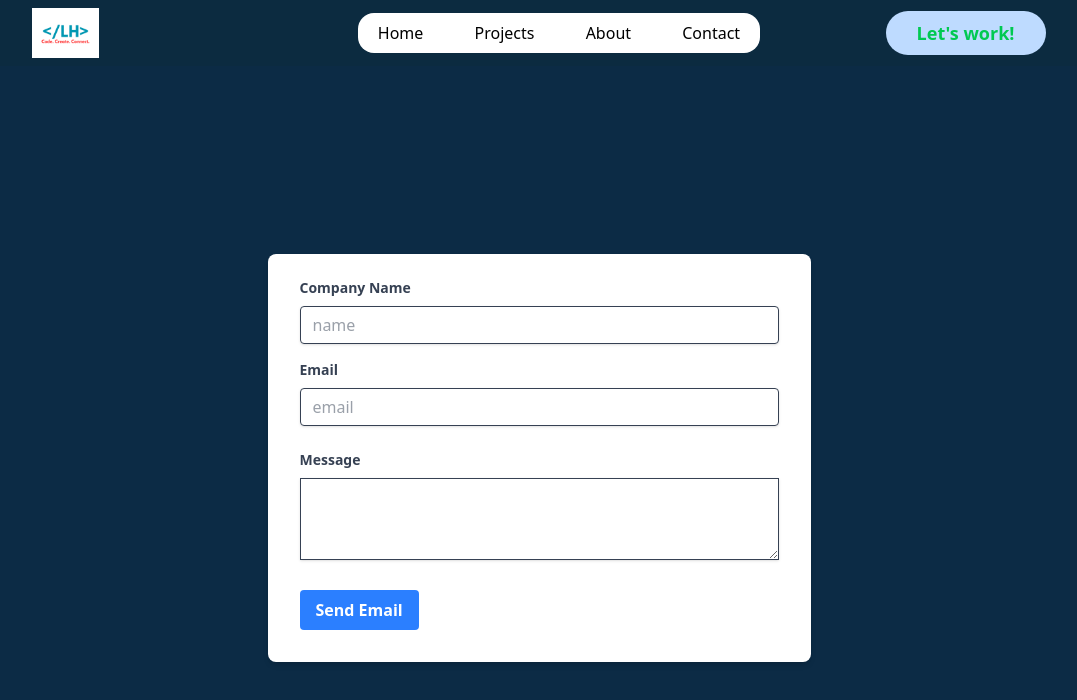
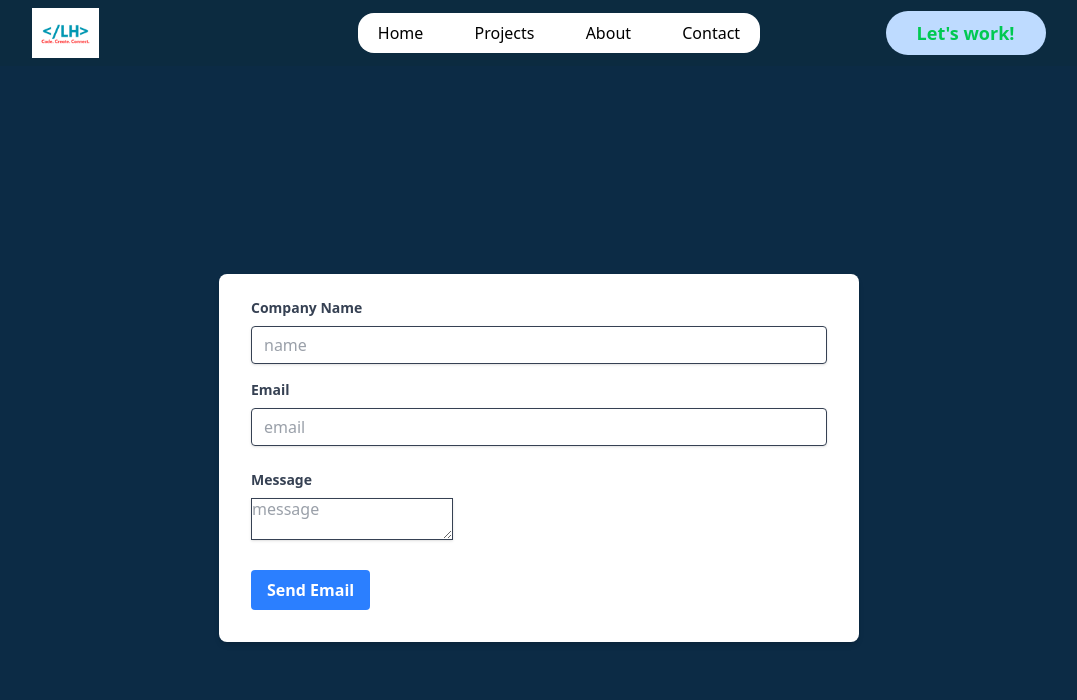
Before and after one commit to lowiechojas/lowiechojas, a React (Vite) app: page /contact in a window 1280 px wide. Shown: the top 700 px of the page, without its empty margins (101-1178 px from the left). Built offline with nearby package versions, Linux system fonts and the light colour scheme; the HTML template or start-up script is replaced by a standard one.

Commit message:
fixed contact size

```diff
--- a/src/pages/Contact.jsx
+++ b/src/pages/Contact.jsx
@@ -1,4 +1,4 @@
-import React, {useRef} from 'react'
+import React, {useRef,useState} from 'react'
 import { useNavigate } from 'react-router-dom'
 import emailjs from '@emailjs/browser';
 
@@ -13,6 +13,15 @@ const Contact = () => {
   const [isSent, setIsSent] = React.useState(false);
   const [isError, setIsError] = React.useState(false);
 
+  //Make the text area dynamic
+  const textareaRef = useRef(null);
+
+  const handleChange = (e) => {
+    const textarea = textareaRef.current;
+    textarea.style.height = 'auto'; // Reset height
+    textarea.style.height = `${textarea.scrollHeight}px`; // Grow height dynamically
+    setMessage(e.target.value);
+  };
 
   const navigate = useNavigate()
   const form = useRef();
@@ -84,7 +93,7 @@ const Contact = () => {
                   </svg>
               </div>
           )}
-        <form className='bg-white shadow-md rounded-lg px-8 pt-6 pb-8 mb-4'  ref={form} onSubmit={sendEmail}>
+        <form className='bg-white shadow-md rounded-lg px-8 pt-6 pb-8 mb-4 w-[50vw]'  ref={form} onSubmit={sendEmail}>
           <div className='mb-4'>
             <label className="block text-gray-700 text-sm font-bold mb-2" htmlFor="firstname">Company Name</label>
             <input className="shadow appearance-none border rounded w-full py-2 px-3 text-gray-700 leading-tight focus:outline-none focus:shadow-outline"
@@ -92,6 +101,7 @@ const Contact = () => {
             onChange={(e) => setName(e.target.value)}
             value={name} type="text" placeholder='name'/>
           </div>
+
           <div className='mb-6'>
             <label className="block text-gray-700 text-sm font-bold mb-2" htmlFor="email">Email</label>
             <input className="shadow appearance-none border rounded w-full py-2 px-3 text-gray-700 leading-tight focus:outline-none focus:shadow-outline"
@@ -99,14 +109,19 @@ const Contact = () => {
             onChange={(e) => setEmail(e.target.value)}
             value={email} type="email" placeholder='email'/>
           </div>
+
           <div className='mb-6'>
             <label className="block text-gray-700 text-sm font-bold mb-2" htmlFor="email">Message</label>
-            <textarea className='shadow appearance-none border text-gray-700 leading-tight focus:outline-none focus:shadow-outline'
-            name='message'
-            onChange={(e) => setMessage(e.target.value)}
-            value={message} rows="4" cols="50">
+            <textarea
+              className='shadow appearance-none border text-gray-700 leading-tight focus:outline-none focus:shadow-outline'
+              name='message'
+              onChange={handleChange}
+              value={message}
+              ref={textareaRef}
+              rows={2}
+              placeholder='message'>
+            </textarea>
 
-            </textarea>
            </div>
            <button
               type="submit"
--- a/src/pages/Home.jsx
+++ b/src/pages/Home.jsx
@@ -9,7 +9,7 @@ const Home = () => {
   return (
     <div>
 
-        <div className='flex flex-wrap items-center justify-around bg-[#0c2b40] w-screen h-fit pl-30 pr-30'>
+        <div className='flex flex-wrap items-center justify-around bg-[#0c2b40] w-screen h-fit lg:pl-30 lg:pr-30'>
           <div className='grid gap-4 p-4 sm:p-0'>
             <h1 className='text-7xl text-white sm:p-0'>
               <span className='italic font-sans font-bold text-shadow-lg/32'>YOU</span> envision it<br/>
```
